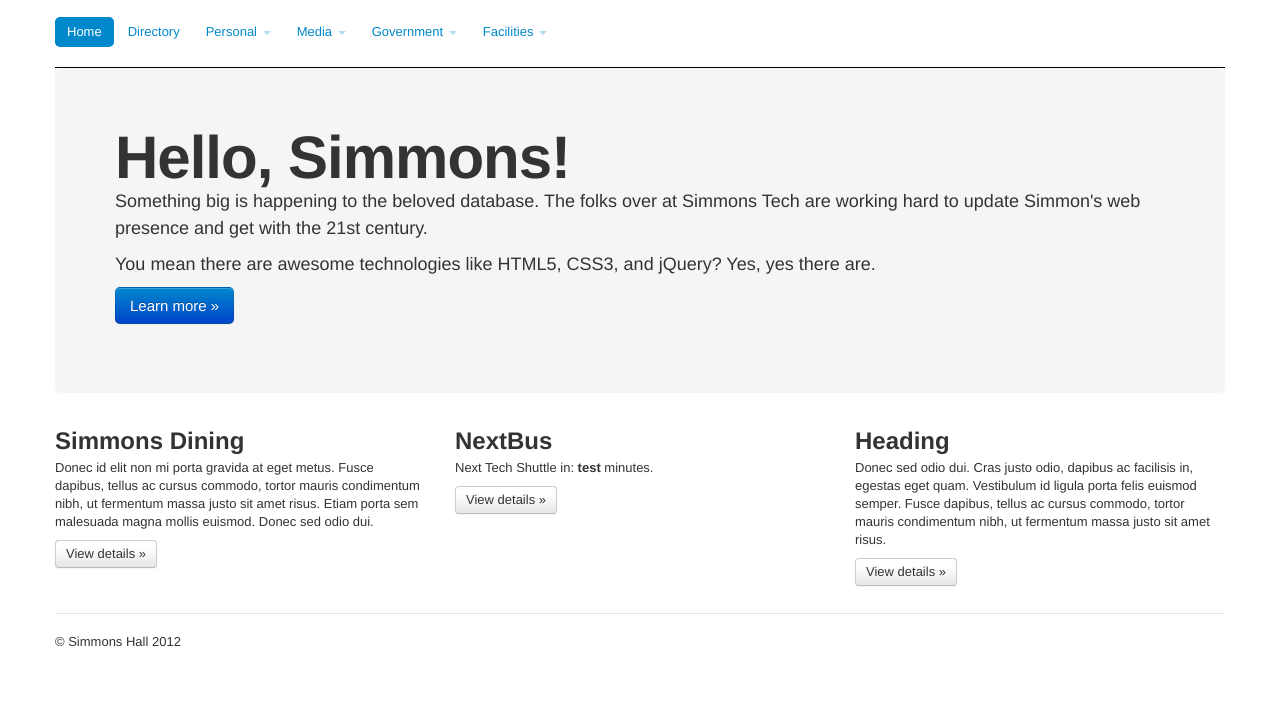
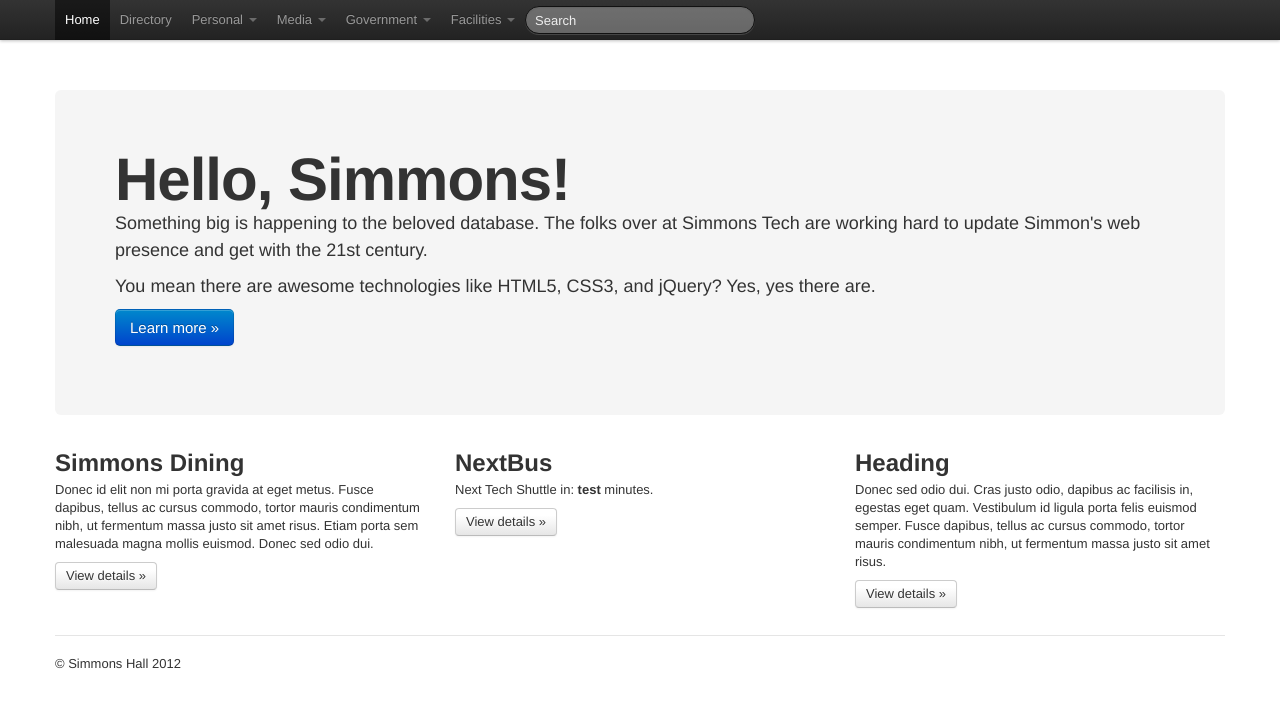
Before and after one commit to dormbase/dormbase, a Django app: page / in a window 1280 px wide. Shown: the top 708 px of the page. Run offline with Django 3.2, Linux system fonts and the light colour scheme; parts of the project's set-up code (start-up, migrations or seed data) failed here and were passed over; some libraries are stand-ins or nearby versions.

Commit message:
main: added fixed navbar and removed movie titles

```diff
--- a/dormbase/movie/views.py
+++ b/dormbase/movie/views.py
@@ -36,7 +36,7 @@ def randomGenre(request):
     for i in genreList:
         filmGenre = Movie.objects.filter(genres = Genre.objects.filter(name = i))
 
-        rands = sample(xrange(len(filmGenre)-1), 6)
+        rands = sample(xrange(len(filmGenre)-1), 5)
 
         selectFilms.append((i, [filmGenre[x] for x in rands]))
 
--- a/dormbase/static/css/main.css
+++ b/dormbase/static/css/main.css
@@ -3364,11 +3364,10 @@ a.thumbnail:hover {
   visibility: hidden;
 }
 
-header {
-    border-bottom: 1px solid #000000;
-    padding-top: 15px;
+.thumbnail > img {
+  height: 200px;
 }
 
-.nav .nav-pills {
-    postion: right;
-}
+body {
+    padding-top: 90px;
+}
--- a/dormbase/templates/base.html
+++ b/dormbase/templates/base.html
@@ -21,8 +21,10 @@
   </head>
 
   <body class="container">
-    <header>
-      <ul class="nav nav-pills">
+    <header class="navbar navbar-fixed-top">
+      <div class="navbar-inner">
+	<div class="container">
+	  <ul class="nav">
 	    <li {% block activeHome %}{% endblock %}><a href="/#">Home</a></li>
 	    <li {% block activeDirectory %}{% endblock %}><a href="/directory">Directory</a></li>
 	    <li {% block activePersonal %}{% endblock %} class="dropdown">
@@ -80,15 +82,20 @@
 		<li><a href="/#">Reservations</a></li>
 	      </ul>
 	    </li>
+	    <form class="navbar-search pull-right">
+	      <input type="text" class="search-query" placeholder="Search">
+	    </form>
 	  </ul>
+	</div>
+      </div>
     </header>
 
     {% block content %}
     {% endblock %}
 
     <footer>
-       {% block footer %}
-       {% endblock %}
+      <hr>
+      <p>&copy Simmons Hall 2012</p>
     </footer>
 
 
--- a/dormbase/templates/index.html
+++ b/dormbase/templates/index.html
@@ -31,10 +31,4 @@
         </div>
       </div>
 
-      <hr>
 {% endblock %}
-{% block footer %}
-      <footer>
-        <p>&copy; Simmons Hall 2012</p>
-      </footer>
-{% endblock %}
```
Also changed, not shown: dormbase/templates/movie/movies.html (+5 -6 lines). Lines whose indentation alone changed are shown as unchanged.
